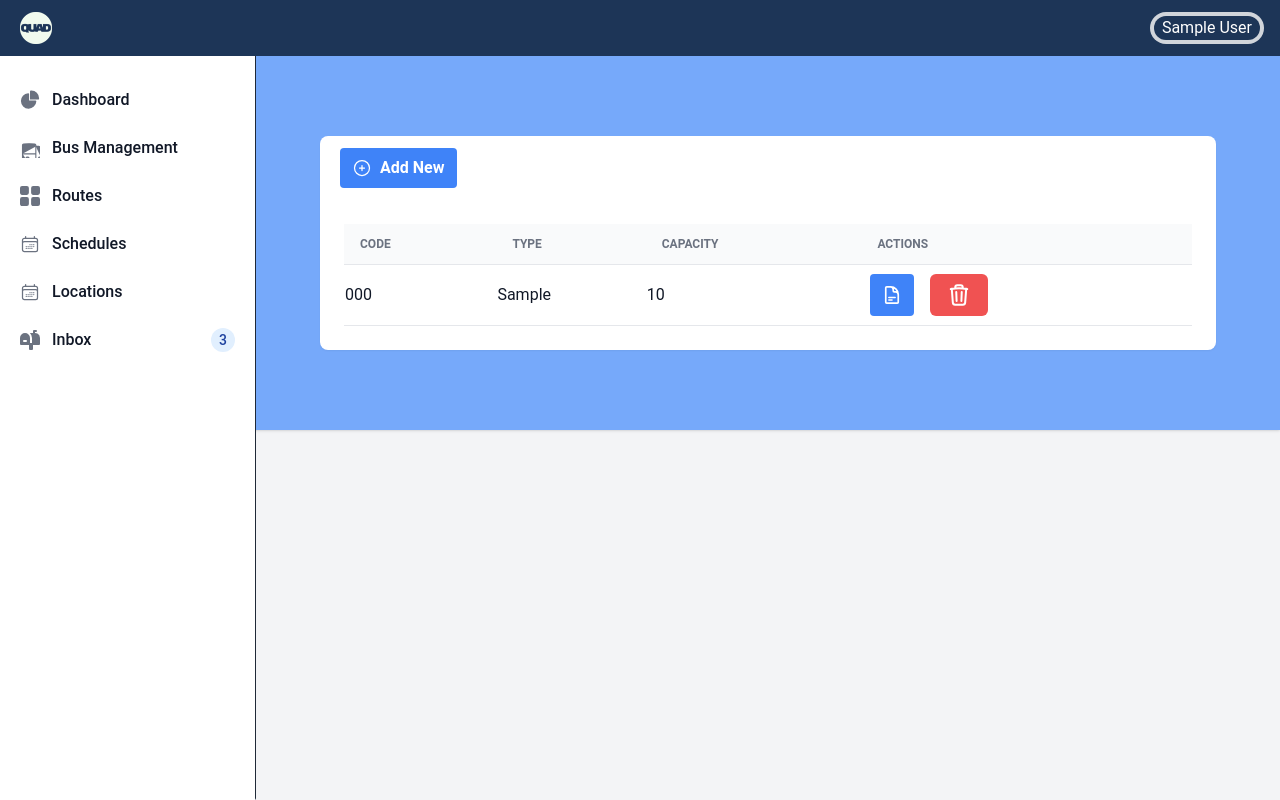
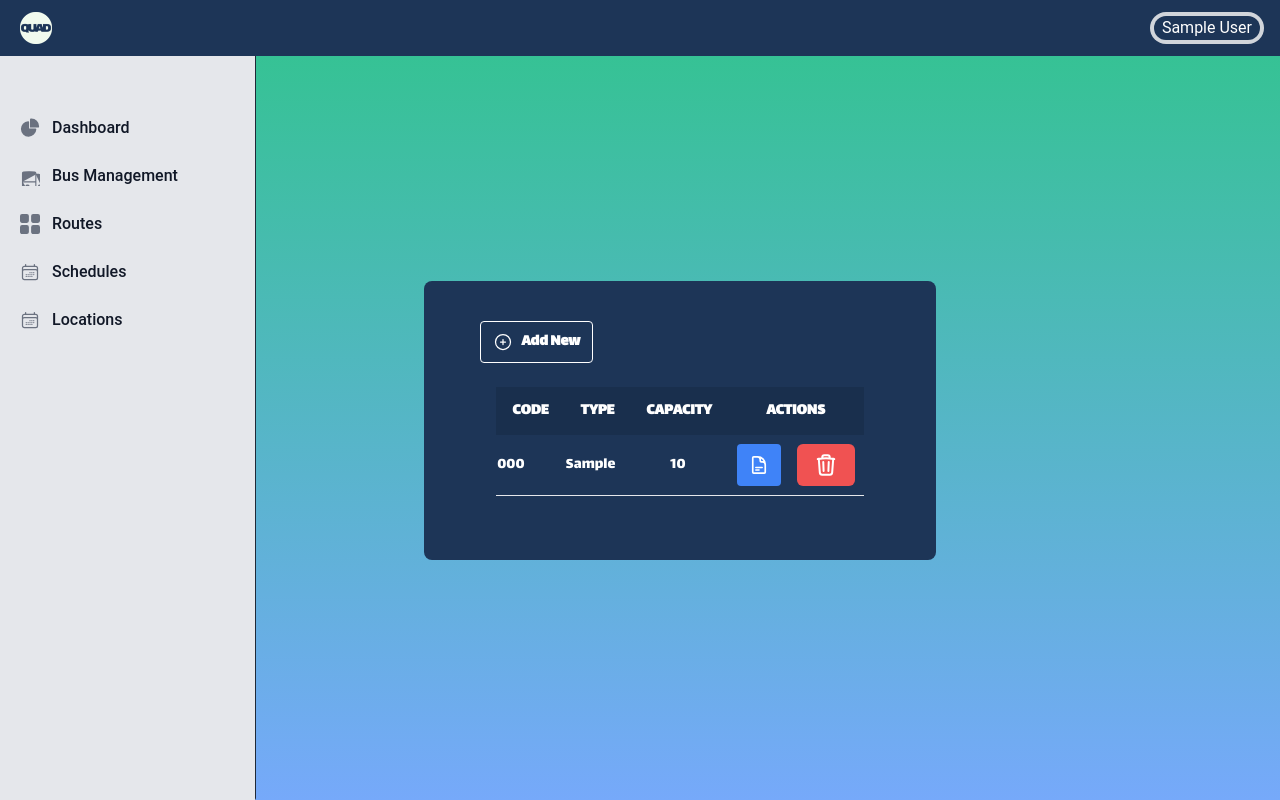
Before and after one commit to CraftyConsumer05/quadbus, a Laravel app: page /buses in a window 1280 px wide. Run offline with Laravel 10, Linux system fonts and the light colour scheme; a user stored in the database is signed in; tables that the repository leaves empty hold one stand-in row (values such as "Sample post"); style sheets or scripts are compiled from the project's sources; parts of the project's set-up code (start-up, migrations or seed data) failed here and were passed over; some libraries are stand-ins or nearby versions; some web fonts are replaced.

Commit message:
modified ui

```diff
--- a/resources/js/Components/InputLabel.vue
+++ b/resources/js/Components/InputLabel.vue
@@ -8,7 +8,7 @@ defineProps({
 
 <template>
 
-    <label class="flex font-bold uppercase py-2 text-sm text-gray-800">
+    <label class="flex font-bold uppercase py-2 text-sm text-white">
         <span v-if="value">{{ value }}</span>
         <span v-else><slot /></span>
     </label>
--- a/resources/js/Components/Sidebar.vue
+++ b/resources/js/Components/Sidebar.vue
@@ -3,9 +3,10 @@ import { Link } from '@inertiajs/vue3';
 </script>
 <template>
 <aside id="logo-sidebar" class=" rounded-sm fixed top-0 left-0 z-40 w-64 h-screen pt-20 transition-transform-translate-x-full
-           bg-white border-r border-gray-200 sm:translate-x-0 dark:bg-blue-400 border-gray-800" aria-label="Sidebar">
-    <div class="h-full px-3 pb-4 overflow-y-auto bg-white bg-blue-400">
+           bg-gray-200 border-r border-gray-200 sm:translate-x-0 dark:bg-blue-400 border-gray-800" aria-label="Sidebar">
+    <div class="h-full px-3 pb-4 overflow-y-auto bg-gray-200 bg-blue-400">
        <ul class="space-y-2 font-medium">
+        <li class="pt-5"></li>
           <li>
              <Link href="/dashboard" class="flex items-center p-2 text-gray-900 rounded-lg dark:text-white hover:bg-blue-300 dark:hover:bg-blue-300 group">
                 <svg class="w-5 h-5 text-gray-500 transition duration-75 dark:text-gray-400 group-hover:text-gray-900 dark:group-hover:text-white" aria-hidden="true" xmlns="http://www.w3.org/2000/svg" fill="currentColor" viewBox="0 0 22 21">
@@ -55,15 +56,7 @@ import { Link } from '@inertiajs/vue3';
                     <span class="flex-1 ml-3 whitespace-nowrap">Locations</span>
                 </Link>
             </li>
-            <li>
-                <a href="#" class="flex items-center p-2 text-gray-900 rounded-lg dark:text-white hover:bg-blue-300 dark:hover:bg-blue-300 group">
-                    <svg class="flex-shrink-0 w-5 h-5 text-gray-500 transition duration-75 dark:text-gray-400 group-hover:text-gray-900 dark:group-hover:text-white" aria-hidden="true" xmlns="http://www.w3.org/2000/svg" fill="currentColor" viewBox="0 0 20 20">
-                    <path d="m17.418 3.623-.018-.008a6.713 6.713 0 0 0-2.4-.569V2h1a1 1 0 1 0 0-2h-2a1 1 0 0 0-1 1v2H9.89A6.977 6.977 0 0 1 12 8v5h-2V8A5 5 0 1 0 0 8v6a1 1 0 0 0 1 1h8v4a1 1 0 0 0 1 1h2a1 1 0 0 0 1-1v-4h6a1 1 0 0 0 1-1V8a5 5 0 0 0-2.582-4.377ZM6 12H4a1 1 0 0 1 0-2h2a1 1 0 0 1 0 2Z"/>
-                    </svg>
-                    <span class="flex-1 ml-3 whitespace-nowrap">Inbox</span>
-                    <span class="inline-flex items-center justify-center w-3 h-3 p-3 ml-3 text-sm font-medium text-blue-800 bg-blue-100 rounded-full dark:bg-blue-900 dark:text-blue-300">3</span>
-                </a>
-            </li>
+
        </ul>
     </div>
  </aside>
--- a/resources/js/Layouts/AuthenticatedLayout.vue
+++ b/resources/js/Layouts/AuthenticatedLayout.vue
@@ -15,17 +15,13 @@ defineProps({
 </script>
 
 <template>
-    <div>
-        <div class="min-h-screen bg-gray-100">
-            <Navbar/>
-            <Sidebar/>
-            <main class="bg-blue-400 shadow">
-                <div class="p-4 sm:ml-64">
-                    <div class="p-4 mt-14">
-                        <slot/>
-                    </div>
-                </div>
-            </main>
+    <div class="min-h-screen bg-gradient-to-b from-green-400 to-blue-400 py-4 flex flex-col sm:justify-center items-center pt-6 sm:pt-0 bg-gray-100">
+      <Navbar />
+      <Sidebar />
+      <main class="bg-customgray flex justify-center items-center rounded-lg ml-20 mt-14 px-2 ">
+        <div class="p-4">
+            <slot />
         </div>
+      </main>
     </div>
-</template>
+  </template>
--- a/resources/js/Pages/Buses/Create.vue
+++ b/resources/js/Pages/Buses/Create.vue
@@ -109,32 +109,33 @@ function validateCapacity() {
 <template>
   <Head title="Create Bus" />
   <AuthenticatedLayout>
-    <div class="py-12">
+    <div class="py-12 font-lalezar">
+      <h2 class="text-2xl  text-center text-white">Add New Bus</h2>
       <div class="max-w-7xl mx-auto sm:px-6 lg:px-8">
-        <div class="overflow-hidden ma-8 w-100 bg-red-200 rounded-lg border shadow-xs">
+        <div class="text-white">
           <div class="flex md:items-center m-6">
-            <form class="w-full max-w-sm" @submit.prevent="submit">
+            <form class="w-full max-w-sm text-white" @submit.prevent="submit">
               <div class="md:w-1/3">
-                <InputLabel for="code" class="" value="Code" />
+                <InputLabel for="code" class="text-white" value="Code" />
               </div>
-              <div class="block w-full">
+              <div class="block w-full text-black">
                 <TextInput id="origin" type="text" v-model="form.code" required readonly />
               </div>
-              <InputLabel for="type" class="block font-medium text-gray-700">Select Bus Type:</InputLabel>
-              <select id="type" v-model="form.type" class="mt-1 block w-full px-4 py-2 bg-white border border-gray-300 rounded-md shadow-sm focus:ring focus:ring-indigo-200 focus:outline-none focus:border-indigo-500">
+              <InputLabel for="type" class="block font-medium text-white pt-4">Select Bus Type:</InputLabel>
+              <select id="type" v-model="form.type" class="mt-1 block w-full px-4 py-2 bg-white  text-black border border-gray-300 rounded-md shadow-sm focus:ring focus:ring-indigo-200 focus:outline-none focus:border-indigo-500">
                 <option value="deluxe">De Luxe</option>
                 <option value="firstclass">First Class</option>
                 <option value="luxury">Luxury</option>
                 <option value="superdeluxe">Super De Luxe</option>
               </select>
-              <InputLabel for="capacity" class="block w-1/2 mt-5" value="Capacity" />
-              <TextInput
+              <InputLabel for="capacity" class="block w-1/2 mt-5 text-white" value="Capacity" />
+              <TextInput class="text-black"
                 id="capacity"
                 type="number"
                 v-model="form.capacity"
                 required
               />
-              <div class=" py-3 md:w-1/3">
+              <div class=" pt-8 md:w-1/3">
                 <PrimaryButton type="submit">Submit</PrimaryButton>
               </div>
             </form>
--- a/resources/js/Pages/Buses/Edit.vue
+++ b/resources/js/Pages/Buses/Edit.vue
@@ -42,10 +42,11 @@ const props = defineProps({
     <AuthenticatedLayout>
 
 
-        <div class="py-12">
+        <div class="py-10 font-lalezar">
+            <h2 class="text-2xl  text-center text-white">Edit Bus</h2>
+
             <div class="max-w-7xl mx-auto sm:px-6 lg:px-8">
-                <div class="overflow-hidden ma-8 w-100  bg-red-200 rounded-lg border shadow-xs">
-                    <div class="overflow-x-auto  mx-8 ">
+
                             <form @submit.prevent="update" >
                                 <InputLabel for="code" value="Code"/>
                                 <TextInput
@@ -75,8 +76,6 @@ const props = defineProps({
                             </form>
                     </div>
                 </div>
-            </div>
-        </div>
 
     </AuthenticatedLayout>
 </template>
--- a/resources/js/Pages/Buses/List.vue
+++ b/resources/js/Pages/Buses/List.vue
@@ -21,35 +21,34 @@ function destroy(id){
 
     <AuthenticatedLayout>
 
+        <div class="p-6 font-[Lalezar] text-white ">
 
-        <div class="py-12">
-            <div class="max-w-7xl mx-auto sm:px-6 lg:px-8">
-                <div class="bg-white overflow-hidden shadow-sm sm:rounded-lg">
-                  <div class="p-3 ">
-                    <Link :href="route('bus.create')" class="flex items-center bg-blue-500 hover:bg-blue-700 text-white font-semibold px-3 py-2 rounded mx-2" as="button">
+            <!-- <h2 class="text-2xl pb-4 text-center text-white"> BUS LIST</h2> -->
+
+                  <div class=" ">
+                    <Link :href="route('bus.create')" class="flex items-center bg-customgray hover:bg-white hover:text-black text-white font-semibold px-3 py-2 rounded mx-2 border border-white" as="button">
                         <svg xmlns="http://www.w3.org/2000/svg" fill="none" viewBox="0 0 24 24" stroke-width="1.5" stroke="currentColor" class="w-5 h-5 mr-2">
                                 <path stroke-linecap="round" stroke-linejoin="round" d="M12 9v6m3-3H9m12 0a9 9 0 11-18 0 9 9 0 0118 0z" />
                             </svg>
                             Add New
                     </Link>
-                  </div>
 
 
-                    <div class="p-6 text-gray-900">
+                    <div class="p-6 font-[Lalezar] text-white ">
                         <div class="overflow-x-auto w-full">
                             <table class="w-full whitespace-no-wrap">
                             <thead>
-                            <tr class="text-xs font-semibold TableRowacking-wide text-left text-gray-500 uppercase bg-gray-50 border-b">
-                                <th class="px-4 py-3">code</th>
-                                <th class="px-4 py-3">type</th>
-                                <th class="px-4 py-3">capacity</th>
-                                <th class="px-4 py-3" colspan="2">Actions</th>
+                            <tr class="bg-customDarkGray" >
+                                <th class="px-4 py-3">CODE</th>
+                                <th class="px-4 py-3">TYPE</th>
+                                <th class="px-4 py-3">CAPACITY</th>
+                                <th class="px-9 py-3" colspan="2">ACTIONS</th>
 
 
 
                             </tr>
                             </thead>
-                            <tbody class="bg-white divide-y" >
+                            <tbody class="divide-y text-white font-[Lalezar] mt-0" >
                                 <tr v-for="bus in buses" :key="bus.id" class="border-b transition duration-300 ease-in-out hover:bg-neutral-300 dark:border-neutral-500 dark:hover:bg-neutral-600" >
                                     <td>
                                     {{ bus.code }}
@@ -57,11 +56,11 @@ function destroy(id){
                                     <td >
                                     {{ bus.type }}
                                     </td>
-                                    <td >
+                                    <td class="px-10">
                                     {{ bus.capacity }}
                                     </td>
                                     <td class="flex ">
-                                    <Link :href="route('bus.edit')" class="flex items-center bg-blue-500 hover:bg-blue-700 text-white font-semibold px-3 py-2 m-2 rounded" :data= "{id: bus.id}" as="button" >
+                                    <Link :href="route('bus.edit')" class="flex items-center bg-blue-500 hover:bg-blue-700 font-semibold px-3 py-2 m-2 rounded" :data= "{id: bus.id}" as="button" >
                                         <svg xmlns="http://www.w3.org/2000/svg" fill="none" viewBox="0 0 24 24" stroke-width="2" stroke="currentColor" class="w-5 h-5">
                                                 <path stroke-linecap="round" stroke-linejoin="round" d="M19.5 14.25v-2.625a3.375 3.375 0 00-3.375-3.375h-1.5A1.125 1.125 0 0113.5 7.125v-1.5a3.375 3.375 0 00-3.375-3.375H8.25m0 12.75h7.5m-7.5 3H12M10.5 2.25H5.625c-.621 0-1.125.504-1.125 1.125v17.25c0 .621.504 1.125 1.125 1.125h12.75c.621 0 1.125-.504 1.125-1.125V11.25a9 9 0 00-9-9z" />
                                         </svg>
@@ -83,7 +82,7 @@ function destroy(id){
 
                     </div>
                 </div>
-            </div>
-        </div>
+                </div>
+
     </AuthenticatedLayout>
 </template>
--- a/resources/js/Pages/Busroutes/List.vue
+++ b/resources/js/Pages/Busroutes/List.vue
@@ -56,39 +56,37 @@ function destroy(id){
     <AuthenticatedLayout>
 
 
-        <div class="py-12">
-            <div class="max-w-7xl mx-auto sm:px-6 lg:px-8">
-                <div class="bg-white overflow-hidden shadow-sm sm:rounded-lg">
-                  <div class="p-3 ">
-                    <Link :href="route('busroutes.create')" class="flex items-center bg-blue-500 hover:bg-blue-700 text-white font-semibold px-3 py-2 rounded mx-2"
-                            as="button">
-                            <svg xmlns="http://www.w3.org/2000/svg" fill="none" viewBox="0 0 24 24" stroke-width="1.5" stroke="currentColor" class="w-5 h-5 mr-2">
+        <div class="py-12 font-lalezar">
+
+            <div class=" ">
+                    <Link :href="route('busroutes.create')" class="flex items-center bg-customgray hover:bg-white hover:text-black text-white font-semibold px-3 py-2 rounded mx-2 border border-white" as="button">
+                        <svg xmlns="http://www.w3.org/2000/svg" fill="none" viewBox="0 0 24 24" stroke-width="1.5" stroke="currentColor" class="w-5 h-5 mr-2">
                                 <path stroke-linecap="round" stroke-linejoin="round" d="M12 9v6m3-3H9m12 0a9 9 0 11-18 0 9 9 0 0118 0z" />
                             </svg>
-
                             Add New
                     </Link>
+
                   </div>
 
 
-                    <div class="p-6 text-gray-900">
+                    <div class="p-6 font-lalezar text-white ">
                         <div class="overflow-x-auto w-full">
                             <table class="w-full whitespace-no-wrap">
                             <thead>
-                            <tr class="text-xs font-semibold TableRowacking-wide text-left text-gray-500 uppercase bg-gray-50 border-b">
-                                <th class="px-4 py-3">Origin</th>
-                                <th class="px-4 py-3">Destination</th>
-                                <th class="px-4 py-3" colspan="2">Actions</th>
+                            <tr class="text-xl font-semibold TableRowacking-wide text-left  bg-customDarkGray border-b">
+                                <th class="px-4 py-3 text-sm">ORIGIN</th>
+                                <th class="px-4 py-3">DESTINATION</th>
+                                <th class="px-9 py-3" colspan="2">ACTIONS</th>
 
 
                             </tr>
                             </thead>
-                            <tbody class="bg-white py-4" >
+                            <tbody class="text-white" >
                                 <tr v-for="busroute in busroutes" :key="busroute.id" class="border-b transition duration-300 ease-in-out hover:bg-neutral-300 dark:border-neutral-500 dark:hover:bg-neutral-600">
-                                    <td>
+                                    <td class="pl-4">
                                     {{ busroute.origin }}
                                     </td>
-                                    <td >
+                                    <td class="pl-4">
                                     {{ busroute.destination }}
                                     </td>
                                     <td class="flex">
@@ -115,8 +113,6 @@ function destroy(id){
                         </div>
 
                     </div>
-                </div>
             </div>
-        </div>
     </AuthenticatedLayout>
 </template>
--- a/resources/js/Pages/Locations/Create.vue
+++ b/resources/js/Pages/Locations/Create.vue
@@ -25,11 +25,9 @@ import TextInput from '@/Components/TextInput.vue'
 <template>
     <Head title="Create Location" />
     <AuthenticatedLayout>
-        <div class="py-12">
+        <div class="py-12 font-lalezar">
             <div class="max-w-7xl mx-auto sm:px-6 lg:px-8">
-                <div class="overflow-hidden ma-8 w-100 bg-red-200
-                rounded-lg border shadow-xs">
-                    <div class="flex md:items-center m-6">
+
                         <form class="w-full max-w-sm"
                         @submit.prevent="submit">
                             <div class="md:w-1/3">
@@ -40,15 +38,13 @@ import TextInput from '@/Components/TextInput.vue'
                             <TextInput id="location" type="text"
                         v-model="form.location" required />
                         </div>
-                        <div class=" py-3 md:w-1/3">
+                        <div class=" py-3 ">
                         <PrimaryButton type="submit"> Submit
                         </PrimaryButton>
                         </div>
 
                         </form>
-                    </div>
                 </div>
             </div>
-        </div>
     </AuthenticatedLayout>
 </template>
--- a/resources/js/Pages/Locations/Edit.vue
+++ b/resources/js/Pages/Locations/Edit.vue
@@ -38,26 +38,24 @@ const props = defineProps({
     <AuthenticatedLayout>
 
 
-        <div class="py-12">
+        <div class="py-12 font-lalezar text-xl">
             <div class="max-w-7xl mx-auto sm:px-6 lg:px-8">
-                <div class="overflow-hidden ma-8 w-100  bg-red-200 rounded-lg border shadow-xs">
                     <div class="overflow-x-auto  mx-8 ">
                             <form @submit.prevent="update" >
-                                <InputLabel for="location" value="location"/>
-                                <TextInput
+                                <InputLabel for="location" value="location" class="text-xl"/>
+                                <TextInput class="text-xl"
                                     id="code"
                                     type="text"
                                     v-model="form.location"
                                     required
                                 />
-                                <div class=" py-3 md:w-1/3">
+                                <div class=" pt-5 md:w-1/3 text-xl">
                                    <PrimaryButton>Submit</PrimaryButton>
                                 </div>
                             </form>
                     </div>
                 </div>
             </div>
-        </div>
 
     </AuthenticatedLayout>
 </template>
--- a/resources/js/Pages/Locations/List.vue
+++ b/resources/js/Pages/Locations/List.vue
@@ -66,11 +66,11 @@ function destroy(id){
     <AuthenticatedLayout>
 
 
-        <div class="py-12">
+        <div class="py-8 font-lalezar">
             <div class="max-w-7xl mx-auto sm:px-6 lg:px-8">
-                <div class="bg-white overflow-hidden shadow-sm sm:rounded-lg">
                   <div class="p-3 ">
-                    <Link :href="route('location.create')" class="flex items-center bg-blue-500 hover:bg-blue-700 text-white font-semibold px-3 py-2 rounded mx-2" as="button">
+                    <Link :href="route('location.create')" class="flex items-center bg-customgray hover:bg-white hover:text-black text-white font-semibold px-3 py-2
+                    rounded mx-2 border border-white" as="button">
                         <svg xmlns="http://www.w3.org/2000/svg" fill="none" viewBox="0 0 24 24" stroke-width="1.5" stroke="currentColor" class="w-5 h-5 mr-2">
                                 <path stroke-linecap="round" stroke-linejoin="round" d="M12 9v6m3-3H9m12 0a9 9 0 11-18 0 9 9 0 0118 0z" />
                             </svg>
@@ -84,21 +84,21 @@ function destroy(id){
 
 
 
-                    <div class="p-6 text-gray-900">
+                    <div class="p-6 text-white">
                         <div class="overflow-x-auto w-full">
                             <table class="w-full whitespace-no-wrap">
                             <thead>
-                            <tr class="text-xs font-semibold TableRowacking-wide text-left text-gray-500 uppercase bg-gray-50 border-b">
-                                <th class="px-4 py-3">Location</th>
-                                <th class="px-4 py-3" colspan="2">Actions</th>
+                            <tr class="text-xl  bg-customDarkGray border-b">
+                                <th class="px-20  py-3">LOCATION</th>
+                                <th class="px-20 pl-44 py-3" colspan="2">ACTIONS</th>
                             </tr>
                             </thead>
-                            <tbody class="bg-white divide-y" >
+                            <tbody class="" >
                                 <tr v-for="location in locations" :key="location.id" class="border-b transition duration-300 ease-in-out hover:bg-neutral-300 dark:border-neutral-500 dark:hover:bg-neutral-600" >
-                                    <td>
+                                    <td class="text-xl pl-20">
                                     {{ location.location }}
                                     </td>
-                                    <td class="flex ">
+                                    <td class="flex pl-36">
                                     <Link :href="route('location.edit')" class="flex items-center bg-blue-500 hover:bg-blue-700 text-white font-semibold px-3 py-2 m-2 rounded" :data= "{id: location.id}" as="button" >
                                         <svg xmlns="http://www.w3.org/2000/svg" fill="none" viewBox="0 0 24 24" stroke-width="2" stroke="currentColor" class="w-5 h-5">
                                                 <path stroke-linecap="round" stroke-linejoin="round" d="M19.5 14.25v-2.625a3.375 3.375 0 00-3.375-3.375h-1.5A1.125 1.125 0 0113.5 7.125v-1.5a3.375 3.375 0 00-3.375-3.375H8.25m0 12.75h7.5m-7.5 3H12M10.5 2.25H5.625c-.621 0-1.125.504-1.125 1.125v17.25c0 .621.504 1.125 1.125 1.125h12.75c.621 0 1.125-.504 1.125-1.125V11.25a9 9 0 00-9-9z" />
@@ -117,7 +117,6 @@ function destroy(id){
                             </tbody>
                             </table>
                         </div>
-                    </div>
                 </div>
             </div>
         </div>
--- a/tailwind.config.js
+++ b/tailwind.config.js
@@ -15,6 +15,9 @@ export default {
     theme: {
         colors:{
             'customgray':'#1D3557',
+            'customDarkGray':'#192f4d',
+            'highlightColor':'#264573',
+
         },
 
         extend: {
```
Also changed, not shown: package-lock.json.
